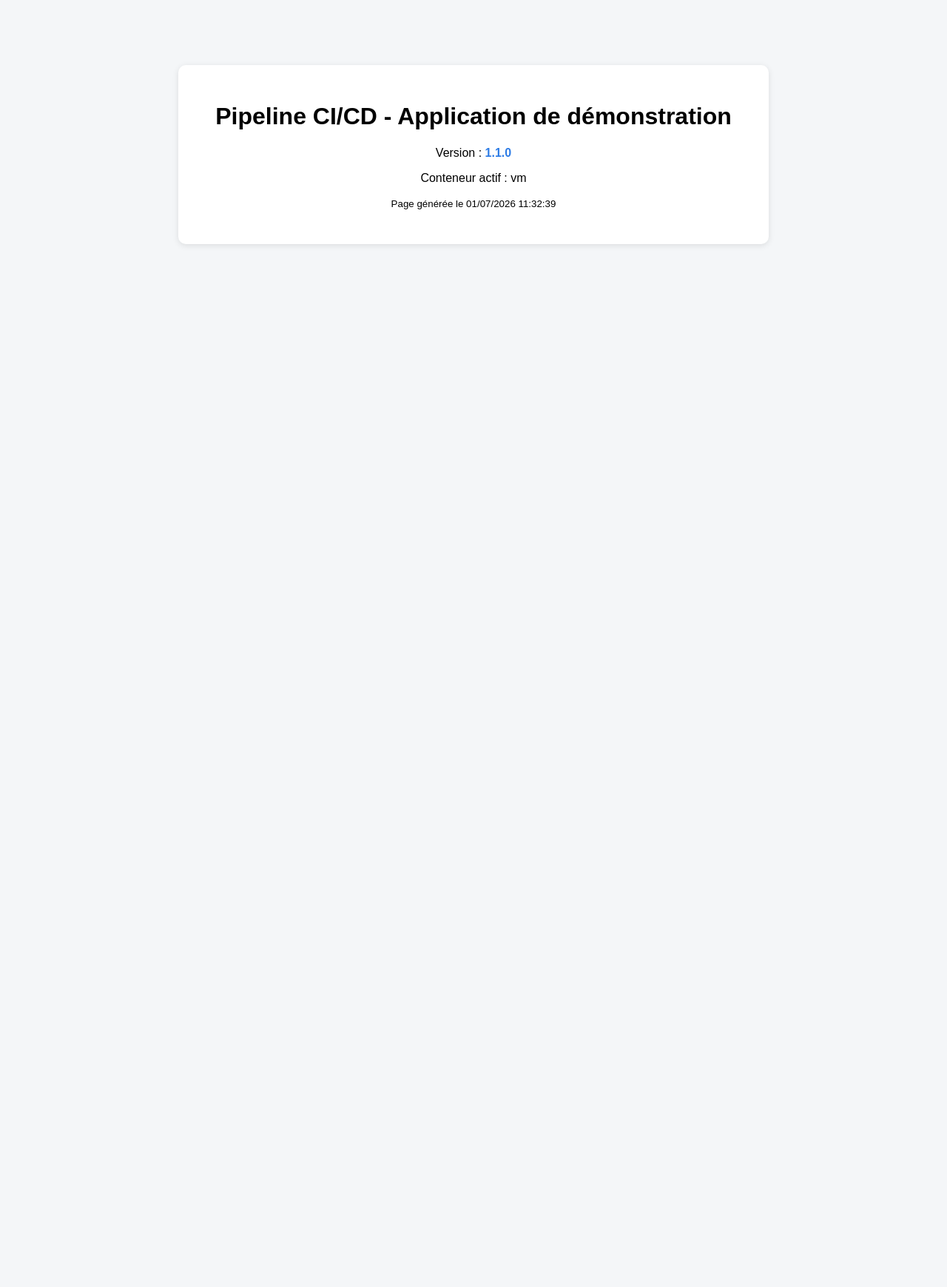
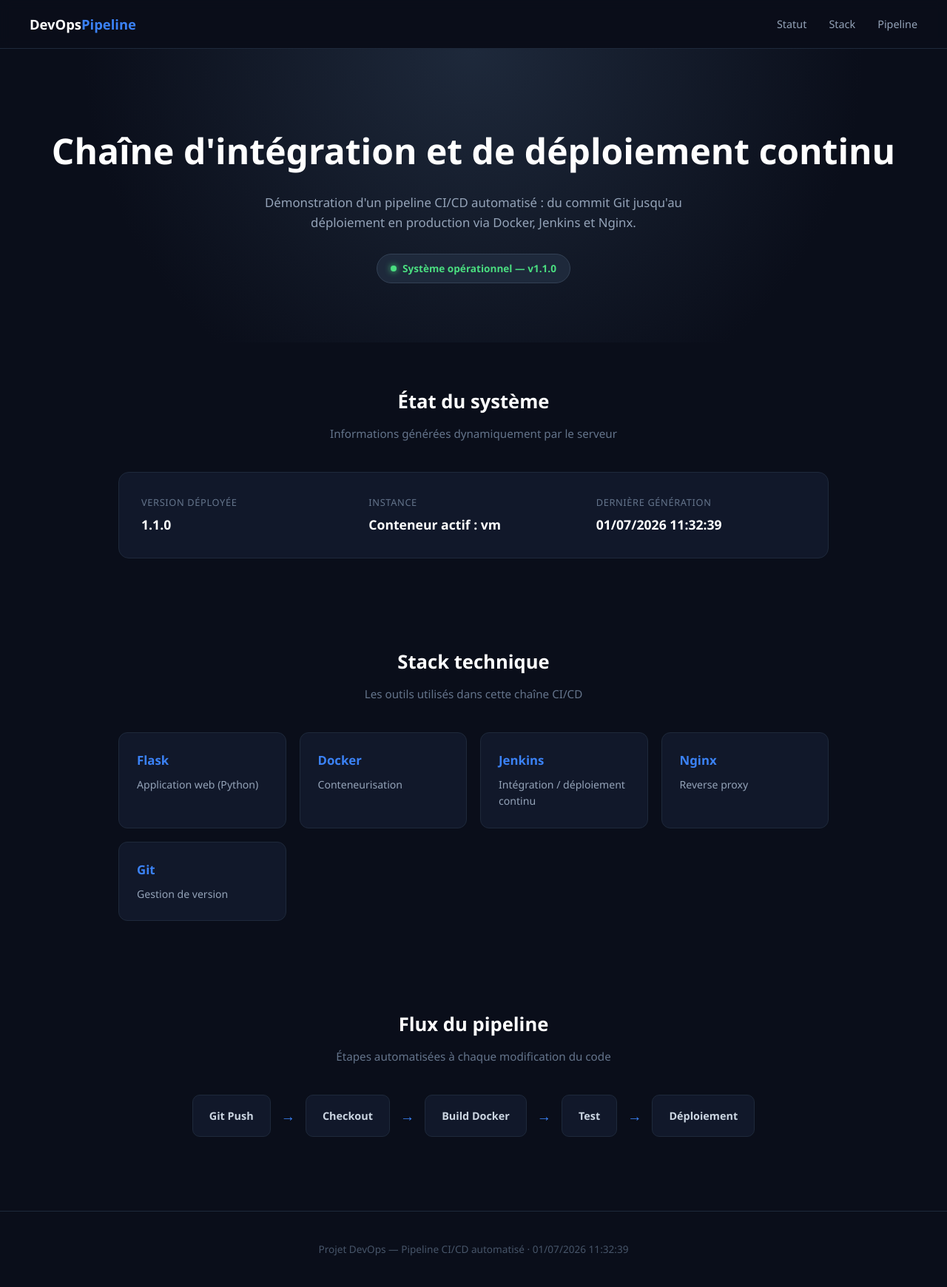
Before and after one commit to lucasghub411/app-devops-cicd, a Flask app: page / in a window 1280 px wide. Shown: the whole page at 74% size. Before the commit the page ends 332 px from the top, so only its background shows below. Run offline with Flask 3, Linux system fonts and the light colour scheme.

Commit message:
Mise à jour page vitrine et version 1.1.0

```diff
--- a/app/templates/index.html
+++ b/app/templates/index.html
@@ -2,19 +2,177 @@
 <html lang="fr">
 <head>
     <meta charset="UTF-8">
-    <title>App DevOps - CI/CD</title>
+    <meta name="viewport" content="width=device-width, initial-scale=1.0">
+    <title>DevOps Pipeline | CI/CD Platform</title>
     <style>
-        body { font-family: Arial, sans-serif; background: #f4f6f8; text-align: center; padding-top: 80px; }
-        .card { display: inline-block; background: white; padding: 30px 50px; border-radius: 10px; box-shadow: 0 2px 8px rgba(0,0,0,0.1); }
-        .version { color: #2c7be5; font-weight: bold; }
+        * { margin: 0; padding: 0; box-sizing: border-box; }
+        html { scroll-behavior: smooth; }
+        body {
+            font-family: 'Segoe UI', system-ui, Arial, sans-serif;
+            background: #0a0e1a;
+            color: #e2e8f0;
+            line-height: 1.6;
+        }
+
+        nav {
+            position: sticky; top: 0; z-index: 100;
+            background: rgba(10, 14, 26, 0.9);
+            backdrop-filter: blur(8px);
+            border-bottom: 1px solid #1e293b;
+            padding: 18px 40px;
+            display: flex; justify-content: space-between; align-items: center;
+        }
+        nav .logo { font-weight: 700; font-size: 1.15rem; color: #fff; }
+        nav .logo span { color: #3b82f6; }
+        nav ul { list-style: none; display: flex; gap: 30px; }
+        nav a { color: #94a3b8; text-decoration: none; font-size: 0.9rem; transition: color 0.2s; }
+        nav a:hover { color: #fff; }
+
+        .hero {
+            text-align: center;
+            padding: 100px 20px 80px;
+            background: radial-gradient(circle at 50% 0%, #1e293b 0%, #0a0e1a 70%);
+        }
+        .hero h1 {
+            font-size: clamp(1.8rem, 4vw, 3rem);
+            color: #fff;
+            margin-bottom: 18px;
+            font-weight: 700;
+        }
+        .hero p { color: #94a3b8; max-width: 600px; margin: 0 auto 28px; font-size: 1.05rem; }
+        .badge {
+            display: inline-flex; align-items: center; gap: 8px;
+            padding: 8px 18px;
+            background: #1e293b;
+            border: 1px solid #334155;
+            color: #4ade80;
+            border-radius: 30px;
+            font-weight: 600;
+            font-size: 0.85rem;
+        }
+        .badge::before {
+            content: ''; width: 8px; height: 8px;
+            background: #4ade80; border-radius: 50%;
+            box-shadow: 0 0 8px #4ade80;
+        }
+
+        section { max-width: 1000px; margin: 0 auto; padding: 60px 20px; }
+        section h2 {
+            font-size: 1.6rem; color: #fff; margin-bottom: 10px; text-align: center;
+        }
+        section .subtitle {
+            text-align: center; color: #64748b; margin-bottom: 40px; font-size: 0.95rem;
+        }
+
+        .status-panel {
+            background: #11182a;
+            border: 1px solid #1e293b;
+            border-radius: 14px;
+            padding: 30px;
+            display: grid;
+            grid-template-columns: repeat(auto-fit, minmax(200px, 1fr));
+            gap: 24px;
+        }
+        .status-item .label { color: #64748b; font-size: 0.8rem; text-transform: uppercase; letter-spacing: 0.05em; margin-bottom: 6px; }
+        .status-item .value { color: #fff; font-size: 1.1rem; font-weight: 600; }
+
+        .stack-grid {
+            display: grid;
+            grid-template-columns: repeat(auto-fit, minmax(190px, 1fr));
+            gap: 18px;
+        }
+        .stack-card {
+            background: #11182a;
+            border: 1px solid #1e293b;
+            padding: 24px;
+            border-radius: 12px;
+            transition: transform 0.2s, border-color 0.2s;
+        }
+        .stack-card:hover { transform: translateY(-4px); border-color: #3b82f6; }
+        .stack-card h3 { color: #3b82f6; margin-bottom: 8px; font-size: 1.05rem; }
+        .stack-card p { color: #94a3b8; font-size: 0.88rem; }
+
+        .flow {
+            display: flex; flex-wrap: wrap; gap: 14px; justify-content: center; align-items: center;
+        }
+        .flow-step {
+            background: #11182a; border: 1px solid #1e293b; border-radius: 10px;
+            padding: 16px 22px; color: #cbd5e1; font-size: 0.9rem; font-weight: 600;
+        }
+        .flow-arrow { color: #3b82f6; font-size: 1.2rem; }
+
+        footer {
+            text-align: center; padding: 40px 20px; color: #475569; font-size: 0.85rem;
+            border-top: 1px solid #1e293b; margin-top: 40px;
+        }
     </style>
 </head>
 <body>
-    <div class="card">
-        <h1>Pipeline CI/CD - Application de démonstration</h1>
-        <p>Version : <span class="version">{{ version }}</span></p>
-        <p>{{ message }}</p>
-        <p><small>Page générée le {{ current_time }}</small></p>
+    <nav>
+        <div class="logo">DevOps<span>Pipeline</span></div>
+        <ul>
+            <li><a href="#status">Statut</a></li>
+            <li><a href="#stack">Stack</a></li>
+            <li><a href="#pipeline">Pipeline</a></li>
+        </ul>
+    </nav>
+
+    <div class="hero">
+        <h1>Chaîne d'intégration et de déploiement continu</h1>
+        <p>Démonstration d'un pipeline CI/CD automatisé : du commit Git jusqu'au déploiement en production via Docker, Jenkins et Nginx.</p>
+        <span class="badge">Système opérationnel — v{{ version }}</span>
     </div>
+
+    <section id="status">
+        <h2>État du système</h2>
+        <p class="subtitle">Informations générées dynamiquement par le serveur</p>
+        <div class="status-panel">
+            <div class="status-item">
+                <div class="label">Version déployée</div>
+                <div class="value">{{ version }}</div>
+            </div>
+            <div class="status-item">
+                <div class="label">Instance</div>
+                <div class="value">{{ message }}</div>
+            </div>
+            <div class="status-item">
+                <div class="label">Dernière génération</div>
+                <div class="value">{{ current_time }}</div>
+            </div>
+        </div>
+    </section>
+
+    <section id="stack">
+        <h2>Stack technique</h2>
+        <p class="subtitle">Les outils utilisés dans cette chaîne CI/CD</p>
+        <div class="stack-grid">
+            {% for tech in tech_stack %}
+            <div class="stack-card">
+                <h3>{{ tech.name }}</h3>
+                <p>{{ tech.role }}</p>
+            </div>
+            {% endfor %}
+        </div>
+    </section>
+
+    <section id="pipeline">
+        <h2>Flux du pipeline</h2>
+        <p class="subtitle">Étapes automatisées à chaque modification du code</p>
+        <div class="flow">
+            <div class="flow-step">Git Push</div>
+            <span class="flow-arrow">→</span>
+            <div class="flow-step">Checkout</div>
+            <span class="flow-arrow">→</span>
+            <div class="flow-step">Build Docker</div>
+            <span class="flow-arrow">→</span>
+            <div class="flow-step">Test</div>
+            <span class="flow-arrow">→</span>
+            <div class="flow-step">Déploiement</div>
+        </div>
+    </section>
+
+    <footer>
+        Projet DevOps — Pipeline CI/CD automatisé · {{ current_time }}
+    </footer>
 </body>
 </html>
```
